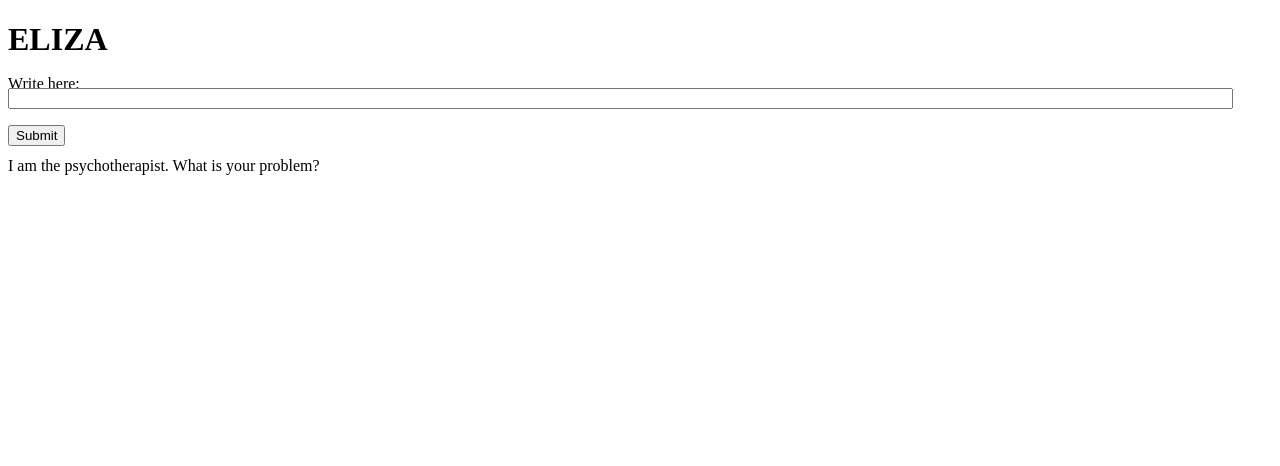
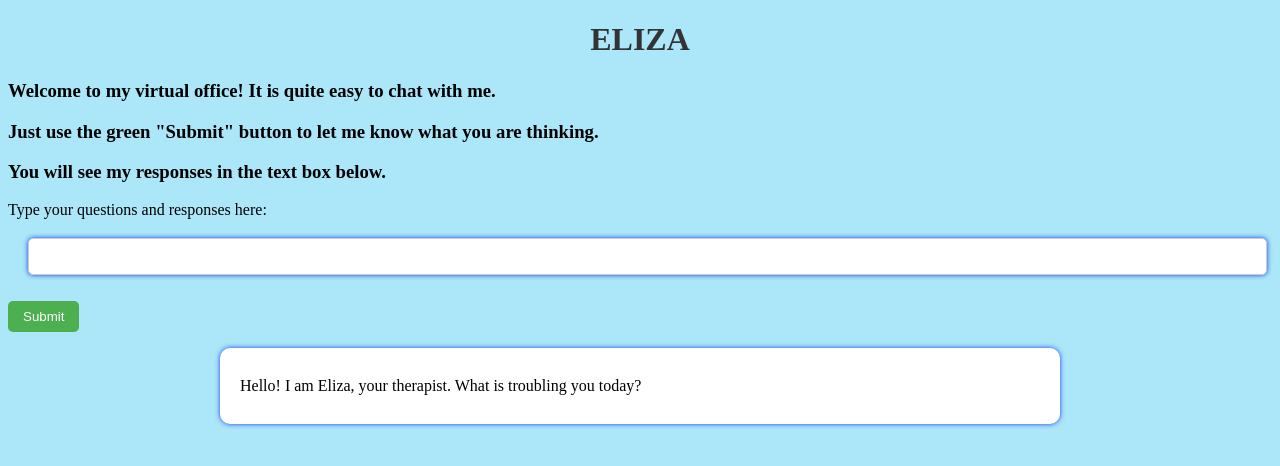
Before and after one commit to valwade275/ELIZA, a plain HTML site: page ELIZA.html in a window 1280 px wide. Drawn offline with Linux system fonts and the light colour scheme.

Commit message:
Styling Eliza

```diff
--- a/ELIZA.html
+++ b/ELIZA.html
@@ -2,16 +2,80 @@
 <html>
 <head>
 <style>
+/* Style the header */
+/* Darker color for the header */
+h1 {
+    text-align: center;
+    color: #333;
+}
+
+/* Add a light blue background color */
+/* You can also use RGB or other color representations */
+body {
+    background-color: #abe6f9;
+}
+
+/* Style the line spacing */
 p {
-    line-height: 50%;
+    line-height: 100%;
 }
+
+/* Style the input field */
+#textbox {
+    padding: 10px;
+    border-radius: 5px;
+    border: 1px solid #ccc;
+    margin: 20px;
+    margin-bottom: 10px;
+    box-shadow: 0 0 5px rgba(21, 61, 241, 1); /* Add a subtle box shadow */
+}
+
+/* Style the submit button */
+button {
+    padding: 8px 15px;
+    border: none;
+    border-radius: 5px;
+    background-color: #4CAF50; /* Green color */
+    color: white;
+    cursor: pointer;
+}
+button:hover {
+    background-color: #45a049; /* Darker green color on hover */
+}
+
+/* Set max-width and center the chat container */
+#conversation {
+    max-width: 800px;
+    margin: 0 auto;
+    padding: 20px;
+    background-color: white; /* Set a contrasting color for the chat area */
+    border-radius: 10px;
+    box-shadow: 0 0 5px rgba(21, 61, 241, 1); /* Add a subtle box shadow */
+}
+/* Style the therapist responses */
+#conversation p {
+    margin: 10px 0;
+    font-style: normal;
+}
+
+/* Style user input */
+/* Set a different color for user input */
+#conversation em {
+    font-weight: bold;
+    color: #1E90FF;
+}
+
 </style>
 </head>
 <body onload="initialize()">
 
 <h1>ELIZA</h1>
 
-<p>Write here: <input id="textbox" size="150"/></p>
+<h3>Welcome to my virtual office! It is quite easy to chat with me.</h3>
+<h3>Just use the green "Submit" button to let me know what you are thinking. </h3>
+<h3>You will see my responses in the text box below.</h3>
+
+<p>Type your questions and responses here: <input id="textbox" size="150"/></p>
 <p><button onclick="submitLine()">Submit</button></p>
 
 <div id="conversation"></div>
@@ -71,7 +135,7 @@ const questionStarts = [
 
 // Create the first line of the conversation.
 function initialize() {
-    therapySession = "<p> I am the psychotherapist. What is your problem? </p>";
+    therapySession = "<p> Hello! I am Eliza, your therapist. What is troubling you today? </p>";
     conversation.innerHTML = therapySession;
 }
 
```
Also changed, not shown: 1 other file.
